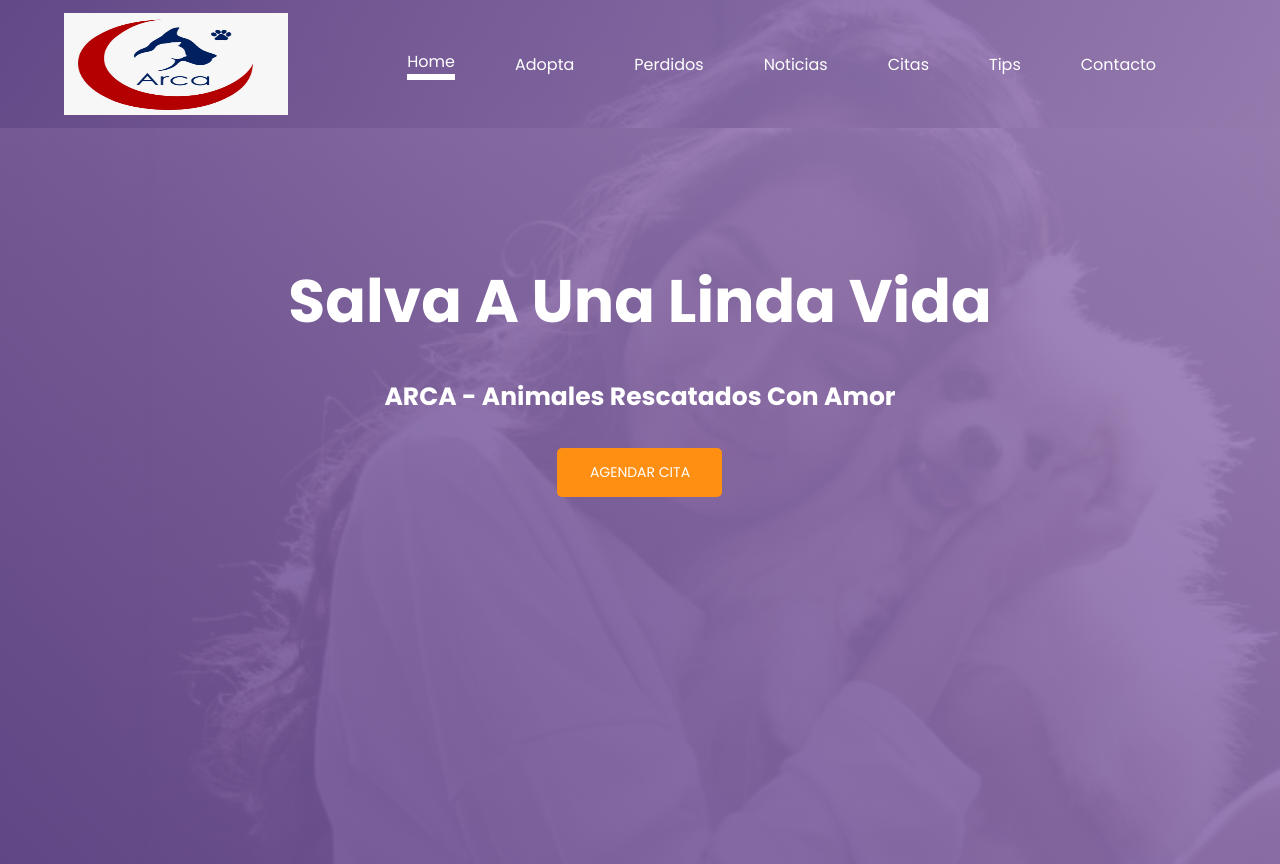
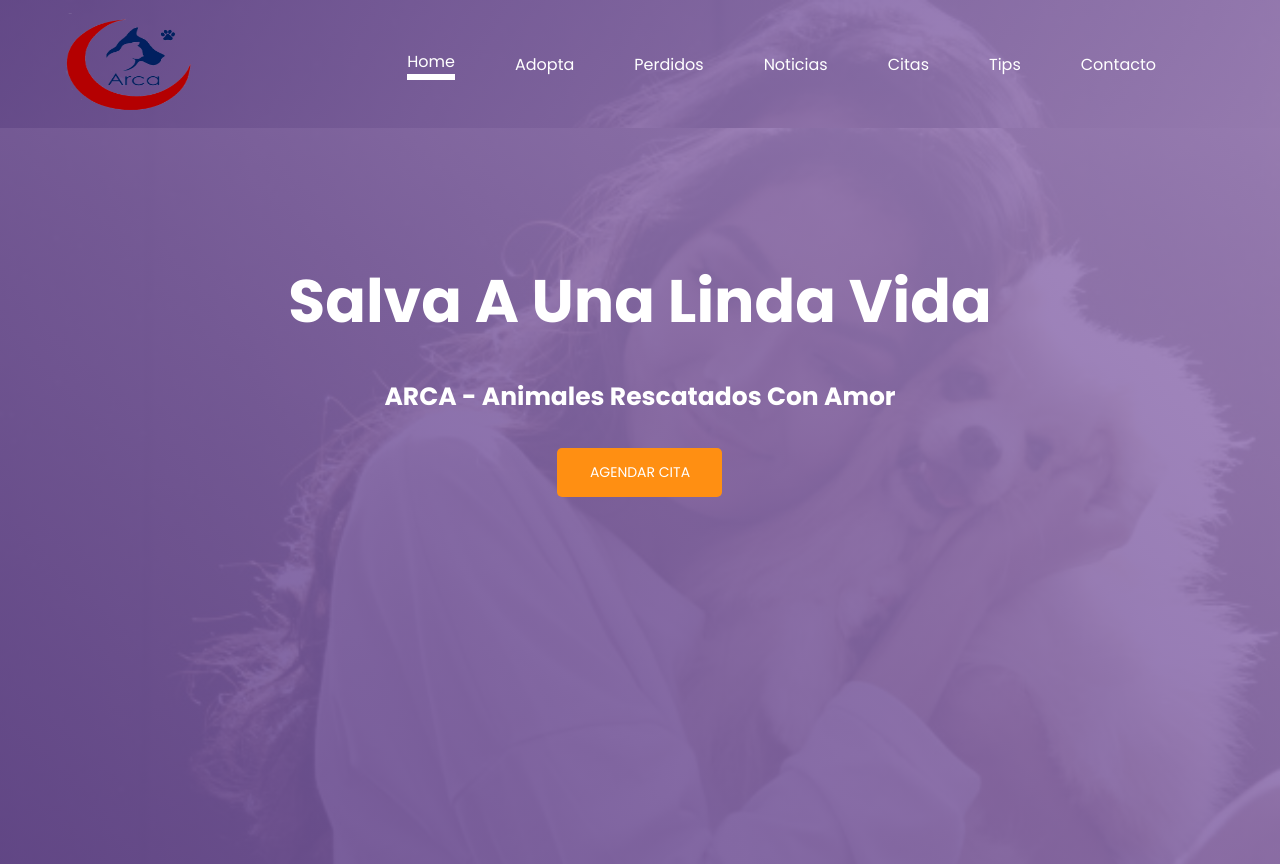
Before and after one commit to LeightNeal/arcaWeb, an Angular app: page /welcome/landing in a window 1280 px wide. Built offline with nearby package versions, Linux system fonts and the light colour scheme.

Commit message:
Agregando nuevo logo en el menú de navegación

```diff
--- a/src/app/components/navbars/nav-welcome/nav-welcome.component.html
+++ b/src/app/components/navbars/nav-welcome/nav-welcome.component.html
@@ -1,7 +1,7 @@
 <header class="menu">
     <div class="container" id="container-menu">
         <figure class="logo">
-            <img src="assets/img/arca-nuevo-logo.jpeg" alt="Logo de Arca">
+            <img src="assets/img/logoNew.png" alt="Logo de Arca">
         </figure>
         <nav>
             <ul>
--- a/src/styles.css
+++ b/src/styles.css
@@ -53,7 +53,7 @@
 }
 
 .menu .logo {
-    width: calc(var(--header-height) * 3.5);
+    width: calc(var(--header-height) * 2);
     height: calc(var(--header-height) * 1.6);
 }
 
```
Also changed, not shown: src/assets/img/arca-nuevo-logo.jpeg (deleted), src/assets/img/logoNew.png (added).
